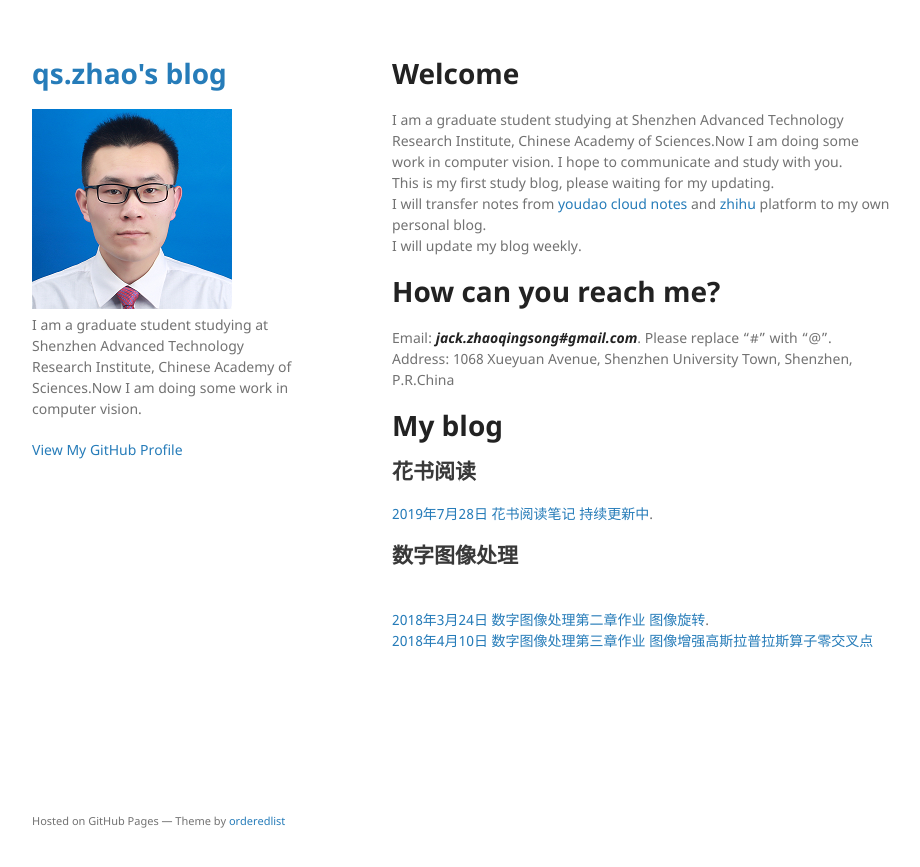
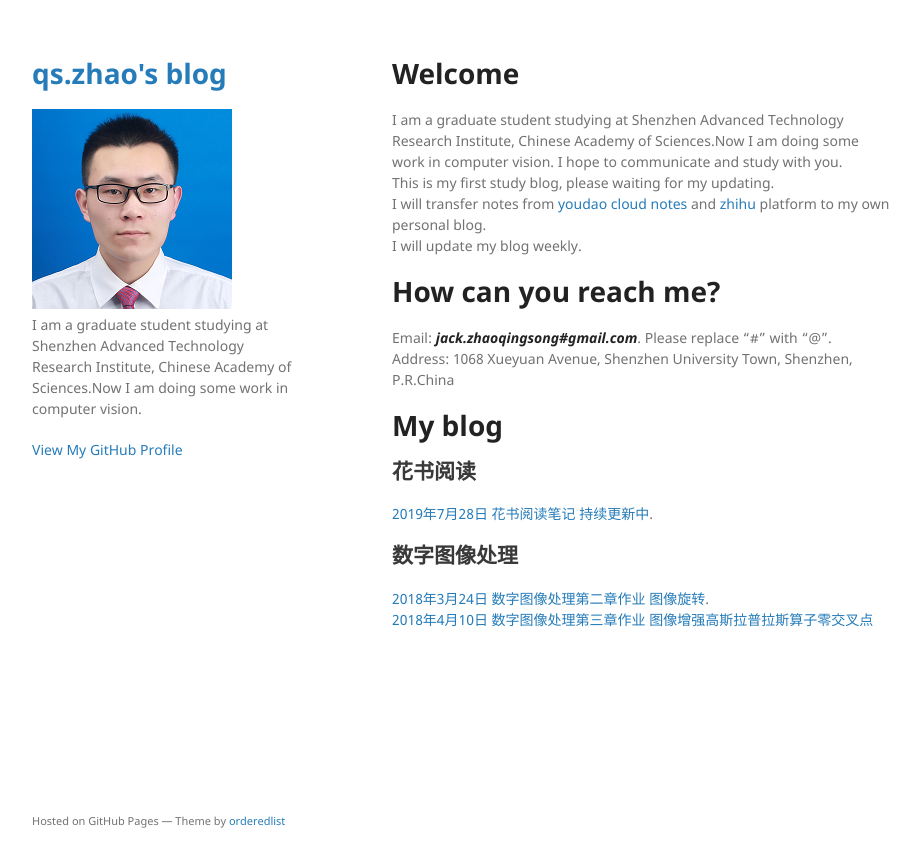
Before and after one commit to mengzhezhou/mengzhezhou.github.io, a Jekyll site: the page built from index.md, in a window 1280 px wide. Shown: the top 867 px of the page, without its empty margins (178-1098 px from the left). Built offline with Jekyll 4.4.1, drawn with Linux system fonts in a browser that asks for light colours; our own code applies the rules of GitHub Pages for plain Markdown files.

```diff
--- a/index.md
+++ b/index.md
@@ -12,5 +12,5 @@ Email: ***jack.zhaoqingsong#gmail.com***. Please replace "#" with "@".
 ## 花书阅读
 [2019年7月28日 花书阅读笔记 持续更新中](./docs/20190728 deep learning note.html).
 ## 数字图像处理
-<br>[2018年3月24日 数字图像处理第二章作业 图像旋转](./docs/DIP course chapter 2 image rotation.md).
+[2018年3月24日 数字图像处理第二章作业 图像旋转](./docs/DIP course chapter 2 image rotation.md).
 <br>[2018年4月10日 数字图像处理第三章作业 图像增强高斯拉普拉斯算子零交叉点](https://zhuanlan.zhihu.com/p/35239779)
```
